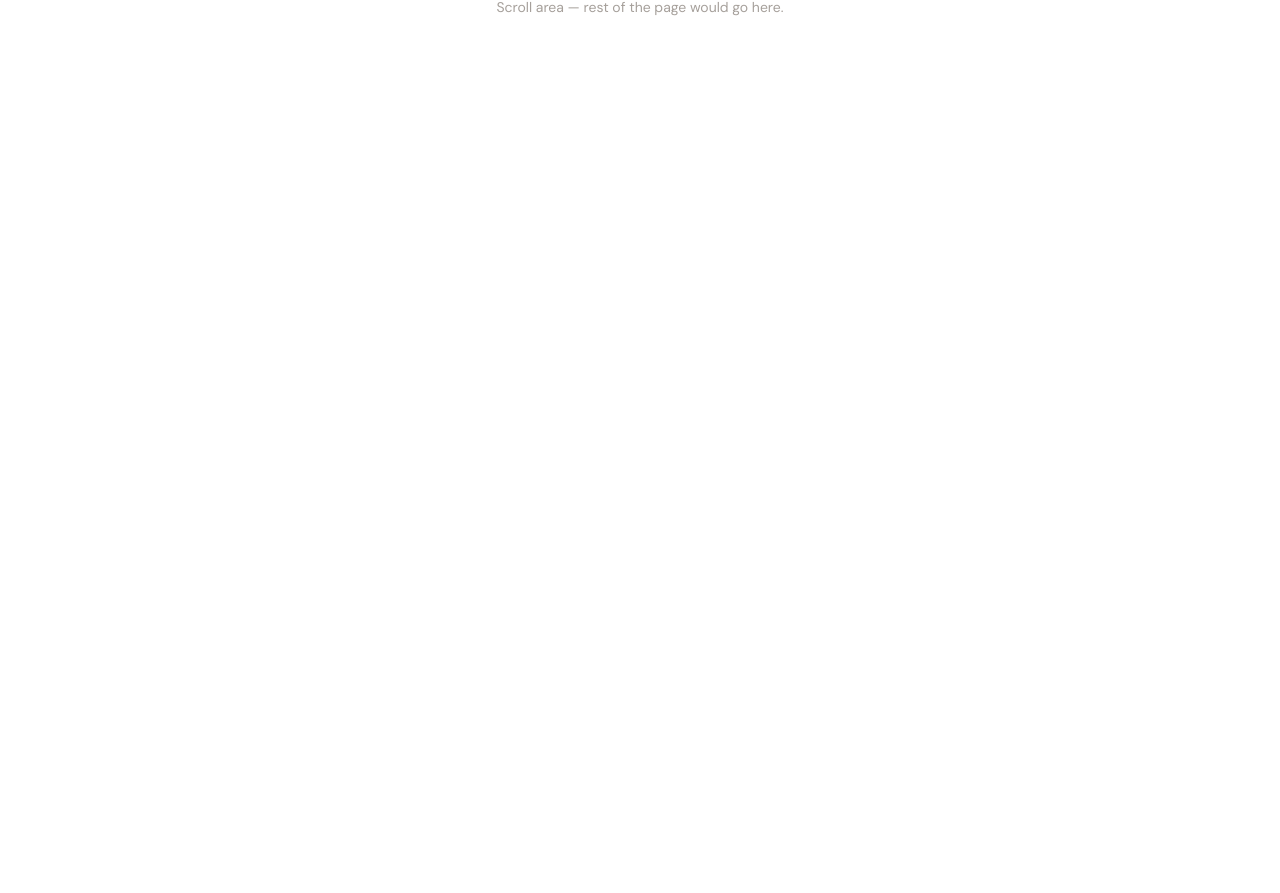
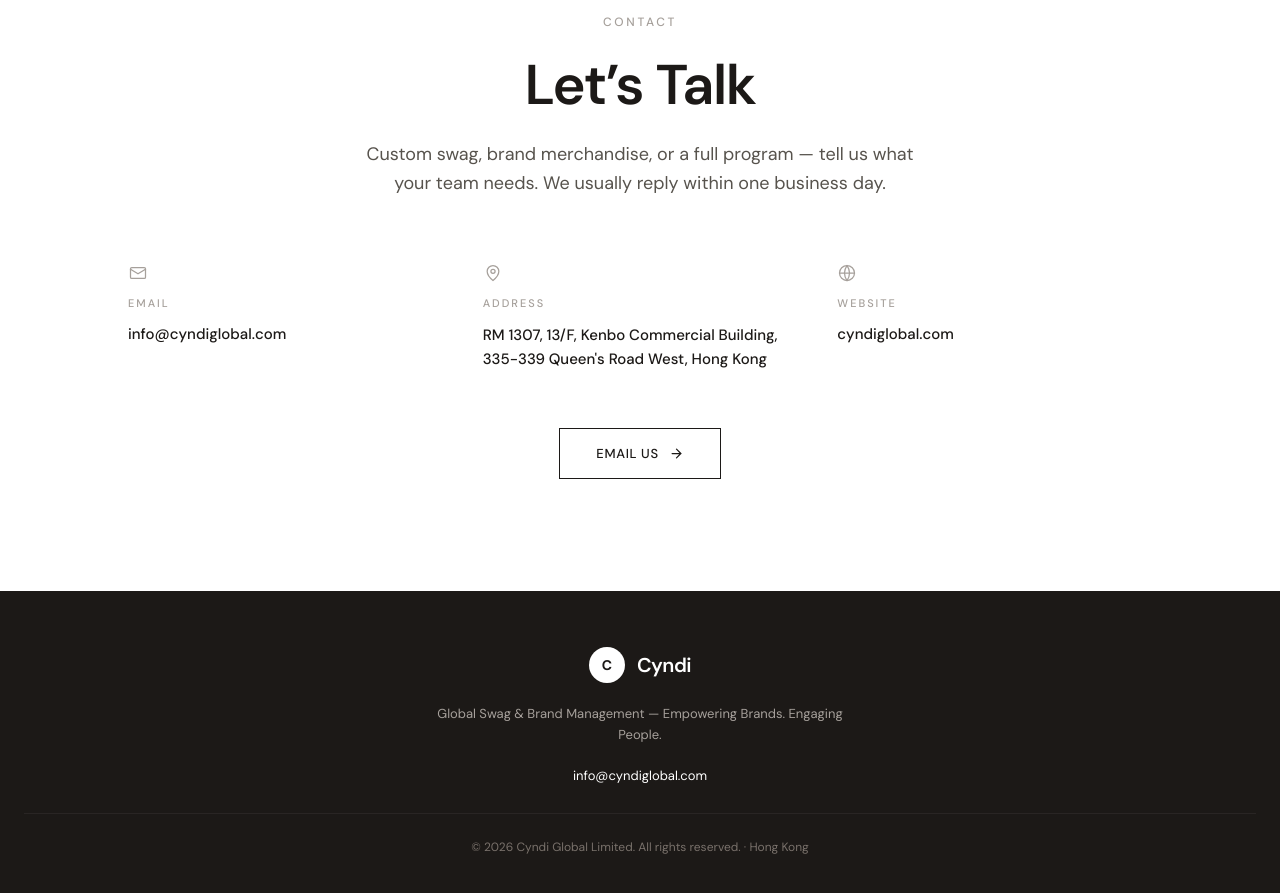
Before and after one commit to Georgiazhu/cyndi-global-website, a React (Vite) app in the folder product-showcase/: page / in a window 1280 px wide. Shown: the part 899-1792 px from the top of the page. Before the commit the page ends 1760 px from the top, so only its background shows below. Built offline with nearby package versions, Linux system fonts and the light colour scheme.

Commit message:
feat(homepage): 新增首页联系区块与页脚，联系邮箱统一为 info@cyndiglobal.com

```diff
--- a/product-showcase/src/cyndi/CyndiApp.jsx
+++ b/product-showcase/src/cyndi/CyndiApp.jsx
@@ -1,15 +1,13 @@
 import CyndiNavbar from './CyndiNavbar.jsx'
 import CyndiHero from './CyndiHero.jsx'
+import CyndiContact from './CyndiContact.jsx'
 
 export default function CyndiApp() {
   return (
     <div className="min-h-screen bg-white font-sans text-stone-900">
       <CyndiNavbar />
       <CyndiHero />
-      {/* Spacer so you can scroll and see the nav "scrolled" state */}
-      <section className="h-[120vh] bg-white flex items-start justify-center pt-24">
-        <p className="text-stone-400 text-sm">Scroll area — rest of the page would go here.</p>
-      </section>
+      <CyndiContact />
     </div>
   )
 }
--- /dev/null
+++ b/product-showcase/src/cyndi/CyndiContact.jsx
@@ -0,0 +1,102 @@
+// 首页联系区块 + 页脚（Company contact block + footer）
+// 联系邮箱：info@cyndiglobal.com
+
+const CONTACT_ITEMS = [
+  {
+    label: 'Email',
+    value: 'info@cyndiglobal.com',
+    href: 'mailto:info@cyndiglobal.com',
+    icon: 'M3 7.5 12 13l9-5.5M4.5 5.5h15a1.5 1.5 0 0 1 1.5 1.5v10a1.5 1.5 0 0 1-1.5 1.5h-15A1.5 1.5 0 0 1 3 17V7a1.5 1.5 0 0 1 1.5-1.5Z',
+  },
+  {
+    label: 'Address',
+    value: "RM 1307, 13/F, Kenbo Commercial Building, 335-339 Queen's Road West, Hong Kong",
+    icon: 'M12 21s7-5.5 7-11a7 7 0 1 0-14 0c0 5.5 7 11 7 11ZM12 12.5a2.5 2.5 0 1 0 0-5 2.5 2.5 0 0 0 0 5Z',
+  },
+  {
+    label: 'Website',
+    value: 'cyndiglobal.com',
+    href: 'https://www.cyndiglobal.com',
+    icon: 'M12 21a9 9 0 1 0 0-18 9 9 0 0 0 0 18ZM3 12h18M12 3a15 15 0 0 1 0 18 15 15 0 0 1 0-18Z',
+  },
+]
+
+function Icon({ d, className = 'w-5 h-5' }) {
+  const parts = d.split(/(?=M)/).map(s => s.trim()).filter(Boolean)
+  return (
+    <svg viewBox="0 0 24 24" fill="none" stroke="currentColor" strokeWidth="1.5"
+      strokeLinecap="round" strokeLinejoin="round" className={className}>
+      {parts.map((p, i) => <path key={i} d={p} />)}
+    </svg>
+  )
+}
+
+export default function CyndiContact() {
+  return (
+    <>
+      {/* ── Contact ── */}
+      <section id="contact" className="bg-white border-t border-stone-200 px-6 py-24 lg:py-28">
+        <div className="max-w-7xl mx-auto">
+          <div className="flex flex-col items-center text-center">
+            <span className="text-xs font-medium uppercase tracking-[0.22em] text-stone-400 mb-5">Contact</span>
+            <h2 className="text-[clamp(34px,5vw,56px)] font-semibold leading-tight tracking-tight text-stone-900 mb-5">
+              Let&rsquo;s Talk
+            </h2>
+            <p className="text-[clamp(16px,1.9vw,18px)] leading-relaxed text-stone-600 max-w-[560px]">
+              Custom swag, brand merchandise, or a full program — tell us what your team needs.
+              We usually reply within one business day.
+            </p>
+          </div>
+
+          <div className="grid gap-10 md:grid-cols-3 max-w-5xl mx-auto mt-16">
+            {CONTACT_ITEMS.map(it => (
+              <div key={it.label} className="flex flex-col items-center text-center gap-3 md:items-start md:text-left">
+                <span className="text-stone-400">
+                  <Icon d={it.icon} />
+                </span>
+                <span className="text-[11px] font-medium uppercase tracking-[0.18em] text-stone-400">{it.label}</span>
+                {it.href ? (
+                  <a href={it.href} className="text-[15px] font-medium text-stone-900 hover:text-[#e07a3a] transition-colors break-words">
+                    {it.value}
+                  </a>
+                ) : (
+                  <p className="text-[15px] font-medium text-stone-900 leading-relaxed break-words">{it.value}</p>
+                )}
+              </div>
+            ))}
+          </div>
+
+          <div className="flex justify-center mt-14">
+            <a href="mailto:info@cyndiglobal.com"
+              className="group inline-flex items-center gap-2.5 border border-stone-900 text-stone-900 px-9 py-[15px] text-[13px] font-medium uppercase tracking-wider hover:bg-stone-900 hover:text-white transition-colors">
+              Email Us
+              <svg viewBox="0 0 24 24" fill="none" stroke="currentColor" strokeWidth="2" strokeLinecap="round"
+                className="w-[15px] h-[15px] group-hover:translate-x-1 transition-transform">
+                <path d="M5 12h14M12 5l7 7-7 7" />
+              </svg>
+            </a>
+          </div>
+        </div>
+      </section>
+
+      {/* ── Footer ── */}
+      <footer className="bg-stone-900 text-stone-400 px-6 py-14">
+        <div className="max-w-7xl mx-auto flex flex-col items-center text-center gap-5">
+          <div className="flex items-center gap-3">
+            <span className="w-9 h-9 rounded-full bg-white text-stone-900 grid place-items-center text-sm font-bold">C</span>
+            <span className="text-xl font-semibold tracking-tight text-white">Cyndi</span>
+          </div>
+          <p className="text-[13px] leading-relaxed max-w-md">
+            Global Swag &amp; Brand Management — Empowering Brands. Engaging People.
+          </p>
+          <a href="mailto:info@cyndiglobal.com" className="text-[13px] text-white hover:text-[#e07a3a] transition-colors">
+            info@cyndiglobal.com
+          </a>
+          <div className="w-full pt-6 mt-2 border-t border-stone-800 text-[12px] text-stone-500">
+            &copy; 2026 Cyndi Global Limited. All rights reserved. &middot; Hong Kong
+          </div>
+        </div>
+      </footer>
+    </>
+  )
+}
```
Also changed, not shown: 1 other file (tests, documents, lock files or other folders).
